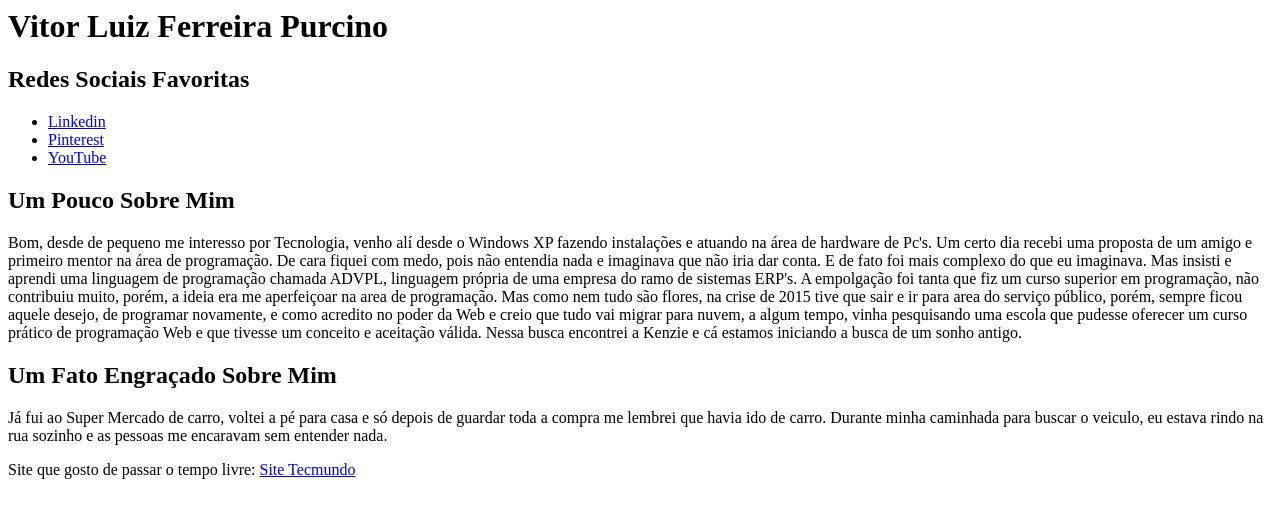
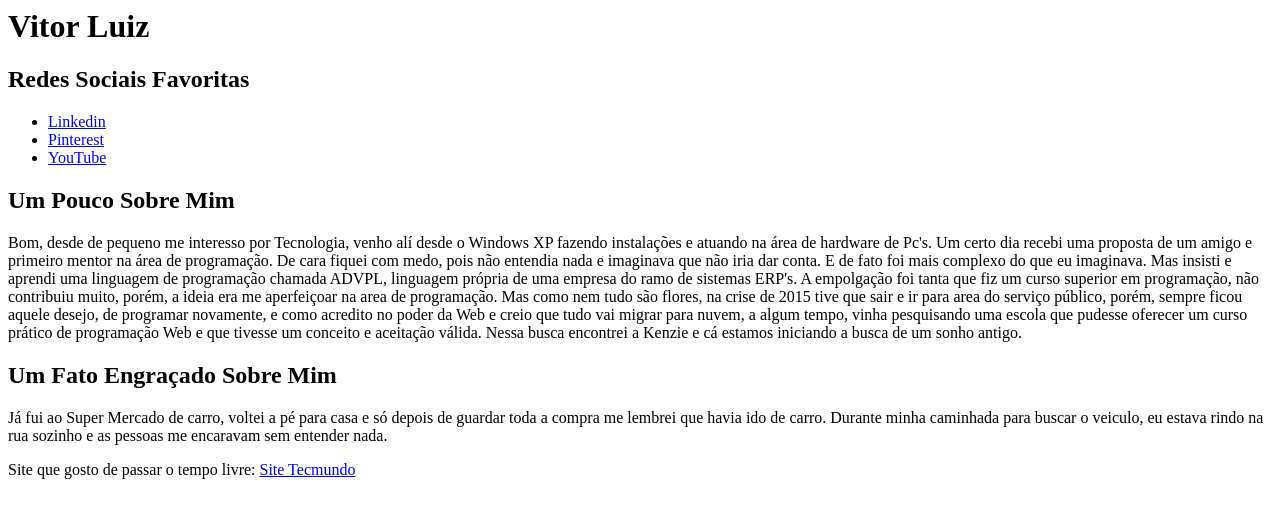
Before and after one commit to vitorpurcino/git_vitor_kenzie, a plain HTML site: page index.html in a window 1280 px wide. Drawn offline with Linux system fonts and the light colour scheme.

Commit message:
Alteração do H1

```diff
--- a/index.html
+++ b/index.html
@@ -1,7 +1,7 @@
 <body>
     <header>
         <!-- Cabeçalho da sua página -->
-        <h1>Vitor Luiz Ferreira Purcino</h1>
+        <h1>Vitor Luiz</h1>
     </header>
     <aside>
         <!-- Informações que estão inseridas na lateral da página -->
```
